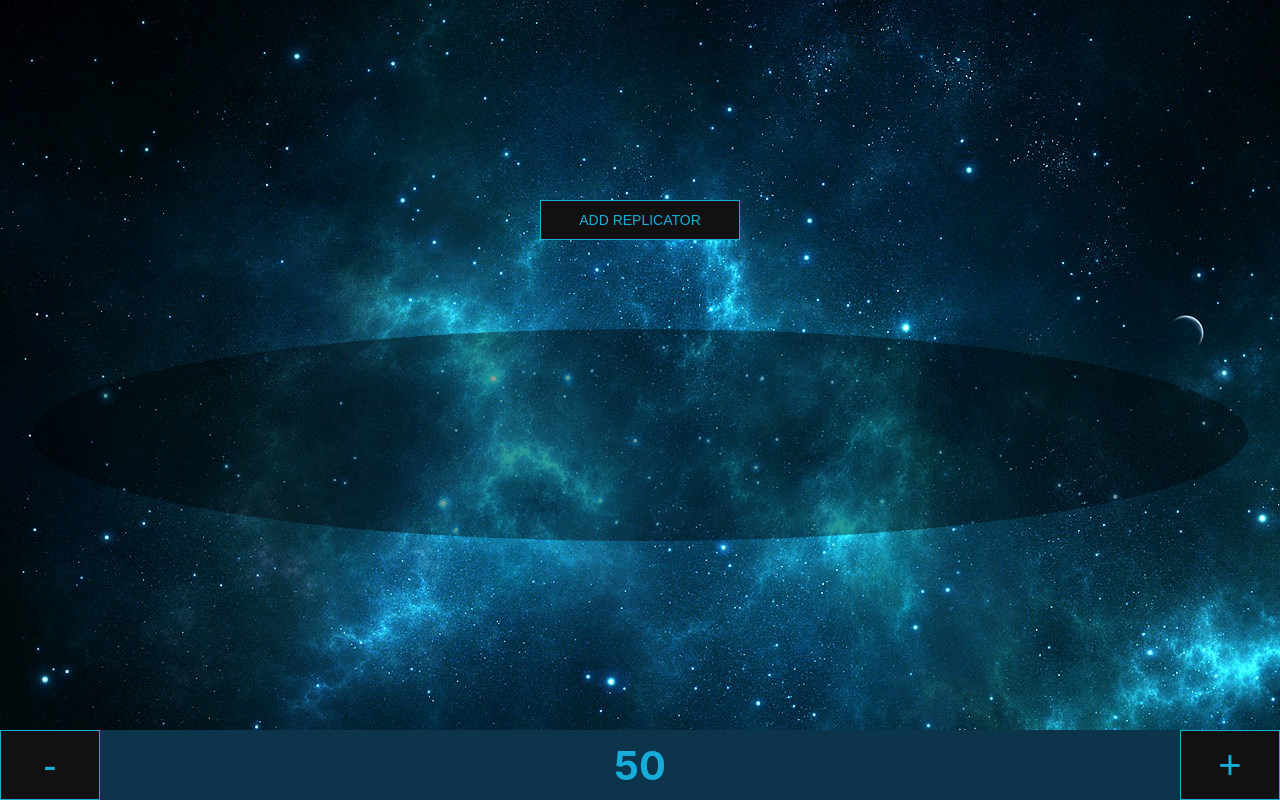
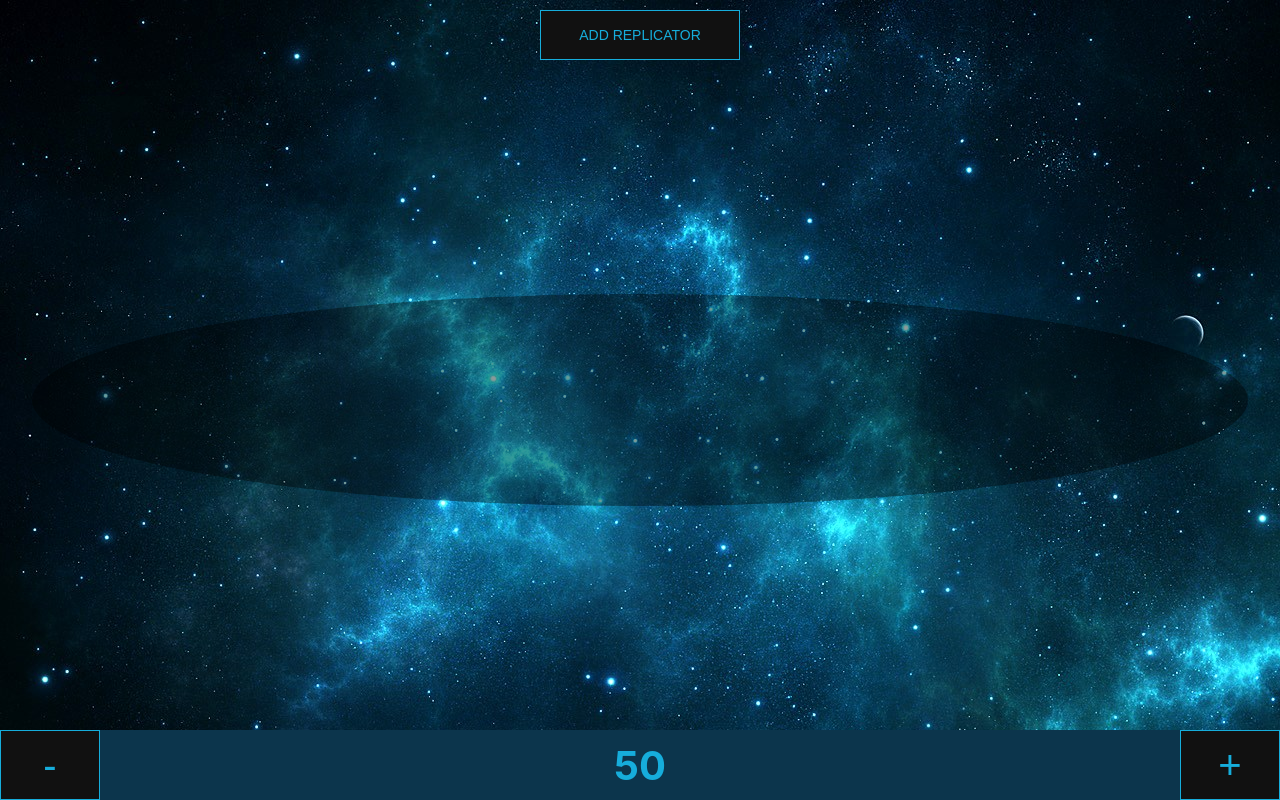
Before and after one commit to vascocsilva/replicators, a React (Create React App) app: page / in a window 1280 px wide. Built offline with nearby package versions, Linux system fonts and the light colour scheme.

Commit message:
Put add replicator button on top

```diff
--- a/src/App.js
+++ b/src/App.js
@@ -1,10 +1,18 @@
 import React, { useState } from 'react'
+
+import styled from 'styled-components'
 
 import Replicators from './components/Replicators'
 import ReplicatorButton from './components/ReplicatorButton'
 import Button from './components/Button'
 import Authority from './components/Authority'
 import './App.css'
+
+const ButtonWrapper = styled.div`
+  position: fixed;
+  top: 10px;
+  width: 100%;
+`
 
 const App = () => {
   const [replicators, setReplicators] = useState([5, 5, 5, 6, 6, 7, 7, 8, 8, 8])
@@ -54,12 +62,14 @@ const App = () => {
   return (
     <div className="App">
       <header className="App-header">
+        <ButtonWrapper>
           <Button
             callback={handleAddReplicator}
             disabled={replicators.length === 0 && removeReplicators.length === 0}
           >
             { renderAddText() }
           </Button>
+        </ButtonWrapper>
         <Replicators>
           { renderAddedReplicators() }
         </Replicators>
--- a/src/components/Button.js
+++ b/src/components/Button.js
@@ -11,7 +11,7 @@ const ButtonStyled = styled.button`
 	border: 1px solid ${colors.mainBlue};
 	color: ${colors.mainBlue};
 	font-size: 14px;
-	height: 40px;
+	height: 50px;
 	margin-bottom: 30px;
 	width: 200px;
 	text-transform: uppercase;
```
Lines whose indentation alone changed are shown as unchanged.
